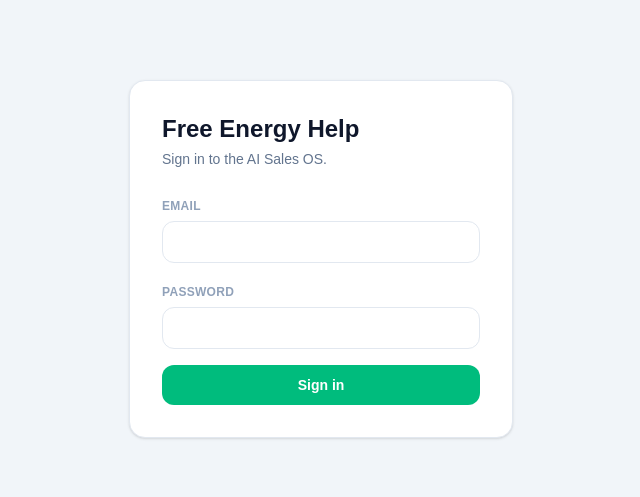
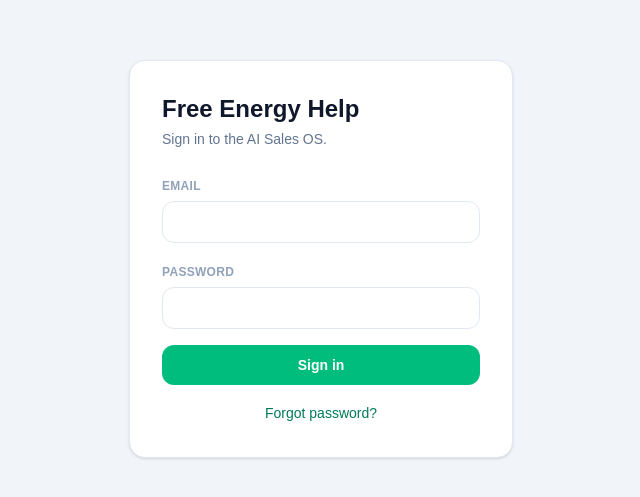
Before and after one commit to dalbirrahala-byte/free-energy-help-ai-os, a Next.js app in the folder frontend/: page /login in a window 1280 px wide. Shown: the part 141-638 px from the top of the page, without its empty margins (319-959 px from the left). Built offline with nearby package versions, Linux system fonts and the light colour scheme.

Commit message:
feat(auth): expose FEH password recovery from login

```diff
--- a/frontend/src/app/login/LoginForm.tsx
+++ b/frontend/src/app/login/LoginForm.tsx
@@ -1,5 +1,6 @@
 "use client";
 
+import Link from "next/link";
 import { useActionState } from "react";
 
 import { signIn, type LoginActionState } from "./actions";
@@ -52,6 +53,12 @@ export function LoginForm({ redirectTo }: { redirectTo: string }) {
       >
         {pending ? "Signing in..." : "Sign in"}
       </button>
+
+      <div className="text-center">
+        <Link href="/forgot-password" className="text-sm font-medium text-emerald-700 hover:underline">
+          Forgot password?
+        </Link>
+      </div>
     </form>
   );
 }
```
